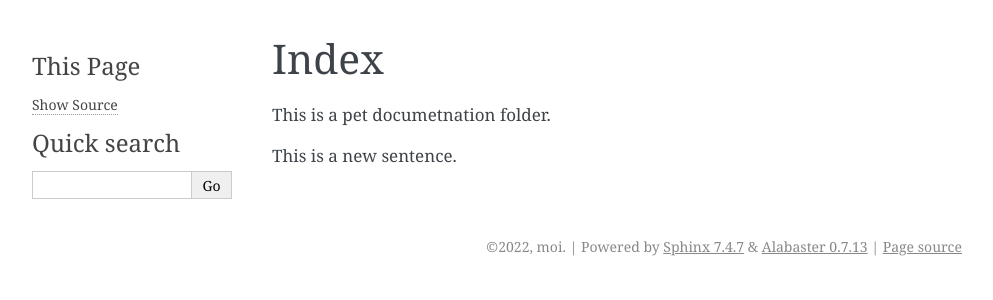
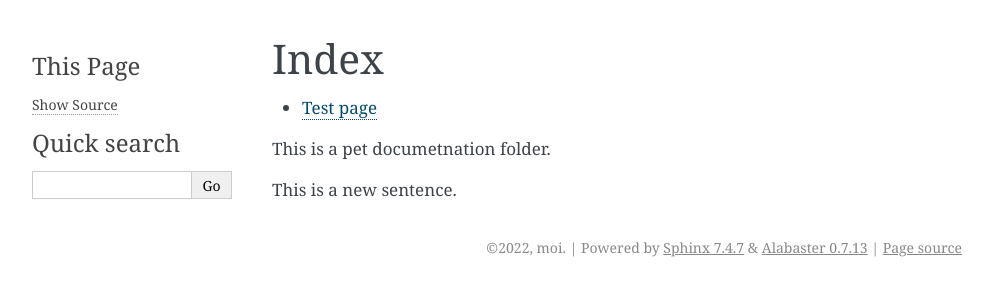
Before and after one commit to 12rambau/docs, a Sphinx documentation site: the page built from source/index.rst, in a window 1280 px wide. Shown: the top 300 px of the page, without its empty margins (148-1141 px from the left). Built offline with Sphinx 7.4.7, drawn with Linux system fonts in a browser that asks for light colours.

Commit message:
add a not translated file

```diff
--- a/source/index.rst
+++ b/source/index.rst
@@ -1,5 +1,9 @@
 Index
 =====
+
+.. toctree::
+
+   test
 
 This is a pet documetnation folder.
 
--- /dev/null
+++ b/source/test.rst
@@ -0,0 +1,4 @@
+Test page
+=========
+
+I am a test page to see what happen when translation is missing.
```
Also changed, not shown: 1 other file.
